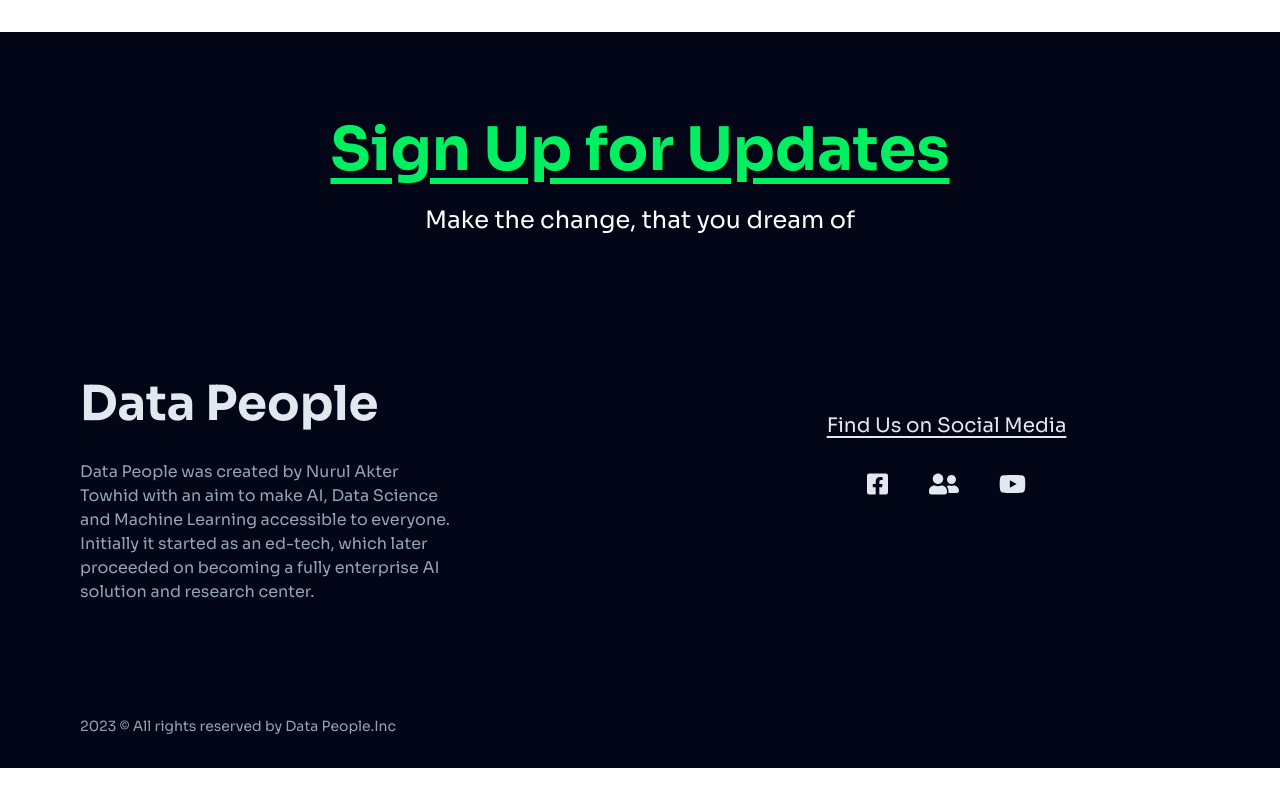
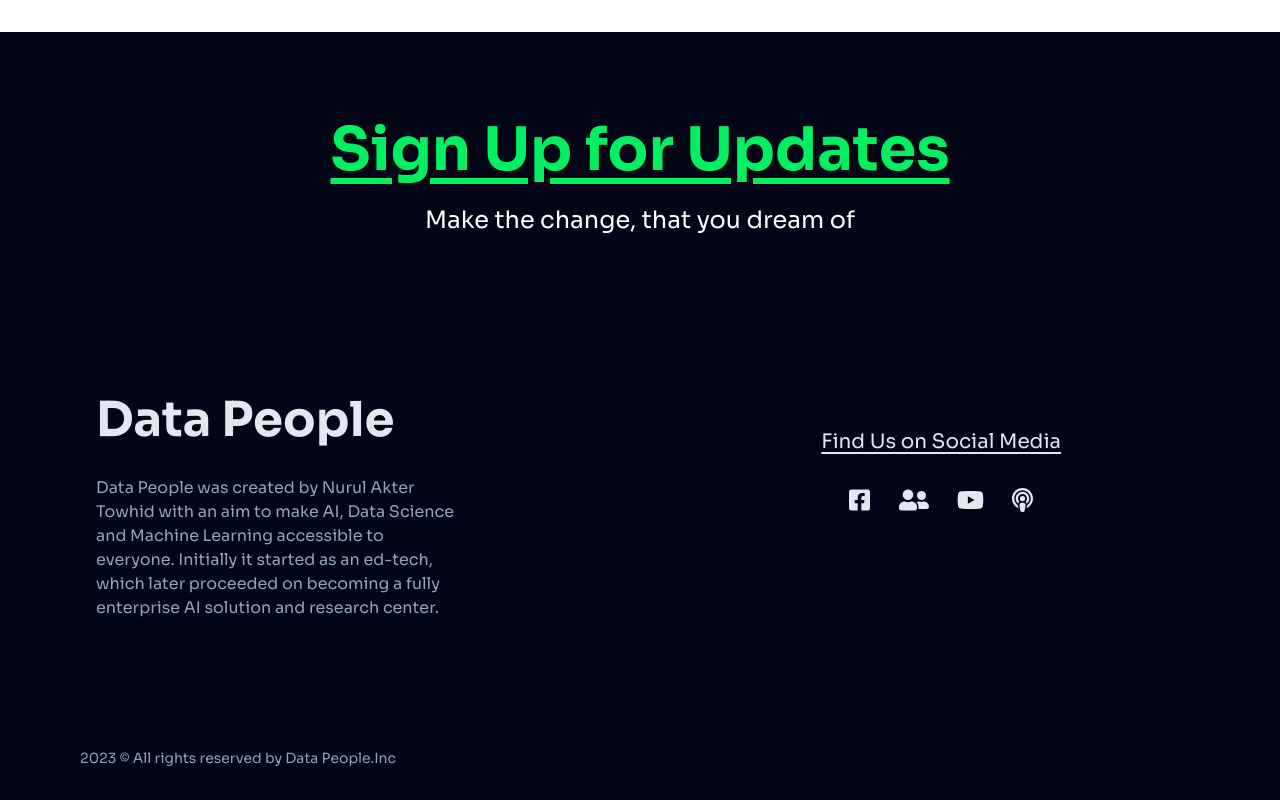
Before and after one commit to Data-people-codes/datapeople_site, a Next.js app in the folder static_site/: page / in a window 1280 px wide. Shown: the part 3539-4339 px from the top of the page. Before the commit the page ends 4307 px from the top, so only its background shows below. Built offline with nearby package versions, Linux system fonts and the light colour scheme.

Commit message:
footer added

```diff
--- a/static_site/app/components/Footer.tsx
+++ b/static_site/app/components/Footer.tsx
@@ -3,7 +3,7 @@
 export default function Footer() {
     return <>
         <footer className=" bg-slate-950 text-slate-200">
-            <div className=" flex flex-col md:flex-row justify-between items-start p-8 md:p-20">
+            <div className=" flex flex-col md:flex-row justify-between items-start p-8 md:p-24">
                 <div className=" w-full md:w-1/3">
                     <h1 className="text-5xl  font-bold">Data People</h1>
                     <p className=" pt-8 text-slate-400">Data People was created by Nurul Akter Towhid with an aim to make AI, Data Science and Machine Learning accessible to everyone. Initially it started as an ed-tech, which later proceeded on becoming a fully enterprise AI solution and research center.</p>
@@ -31,9 +31,15 @@ export default function Footer() {
                             </div>
                         </a>
 
-                        <a href="https://www.facebook.com/natowhidpage">
+                        <a href="https://www.youtube.com/@DSwithTowhid">
                             <div className=" fill-slate-200 hover:fill-datacamp_green">
                                 <svg xmlns="http://www.w3.org/2000/svg" height="1.5em" viewBox="0 0 576 512"><path d="M549.655 124.083c-6.281-23.65-24.787-42.276-48.284-48.597C458.781 64 288 64 288 64S117.22 64 74.629 75.486c-23.497 6.322-42.003 24.947-48.284 48.597-11.412 42.867-11.412 132.305-11.412 132.305s0 89.438 11.412 132.305c6.281 23.65 24.787 41.5 48.284 47.821C117.22 448 288 448 288 448s170.78 0 213.371-11.486c23.497-6.321 42.003-24.171 48.284-47.821 11.412-42.867 11.412-132.305 11.412-132.305s0-89.438-11.412-132.305zm-317.51 213.508V175.185l142.739 81.205-142.739 81.201z" /></svg>
+                            </div>
+                        </a>
+
+                        <a href="https://www.youtube.com/@AIPodcastwithTowhid">
+                            <div className=" fill-slate-200 hover:fill-datacamp_green">
+                            <svg xmlns="http://www.w3.org/2000/svg" height="1.5em" viewBox="0 0 448 512"><path d="M319.4 372c48.5-31.3 80.6-85.9 80.6-148c0-97.2-78.8-176-176-176S48 126.8 48 224c0 62.1 32.1 116.6 80.6 148c1.2 17.3 4 38 7.2 57.1l.2 1C56 395.8 0 316.5 0 224C0 100.3 100.3 0 224 0S448 100.3 448 224c0 92.5-56 171.9-136 206.1l.2-1.1c3.1-19.2 6-39.8 7.2-57zm-2.3-38.1c-1.6-5.7-3.9-11.1-7-16.2c-5.8-9.7-13.5-17-21.9-22.4c19.5-17.6 31.8-43 31.8-71.3c0-53-43-96-96-96s-96 43-96 96c0 28.3 12.3 53.8 31.8 71.3c-8.4 5.4-16.1 12.7-21.9 22.4c-3.1 5.1-5.4 10.5-7 16.2C99.8 307.5 80 268 80 224c0-79.5 64.5-144 144-144s144 64.5 144 144c0 44-19.8 83.5-50.9 109.9zM224 312c32.9 0 64 8.6 64 43.8c0 33-12.9 104.1-20.6 132.9c-5.1 19-24.5 23.4-43.4 23.4s-38.2-4.4-43.4-23.4c-7.8-28.5-20.6-99.7-20.6-132.8c0-35.1 31.1-43.8 64-43.8zm0-144a56 56 0 1 1 0 112 56 56 0 1 1 0-112z"/></svg>
                             </div>
                         </a>
                         </div>
```
